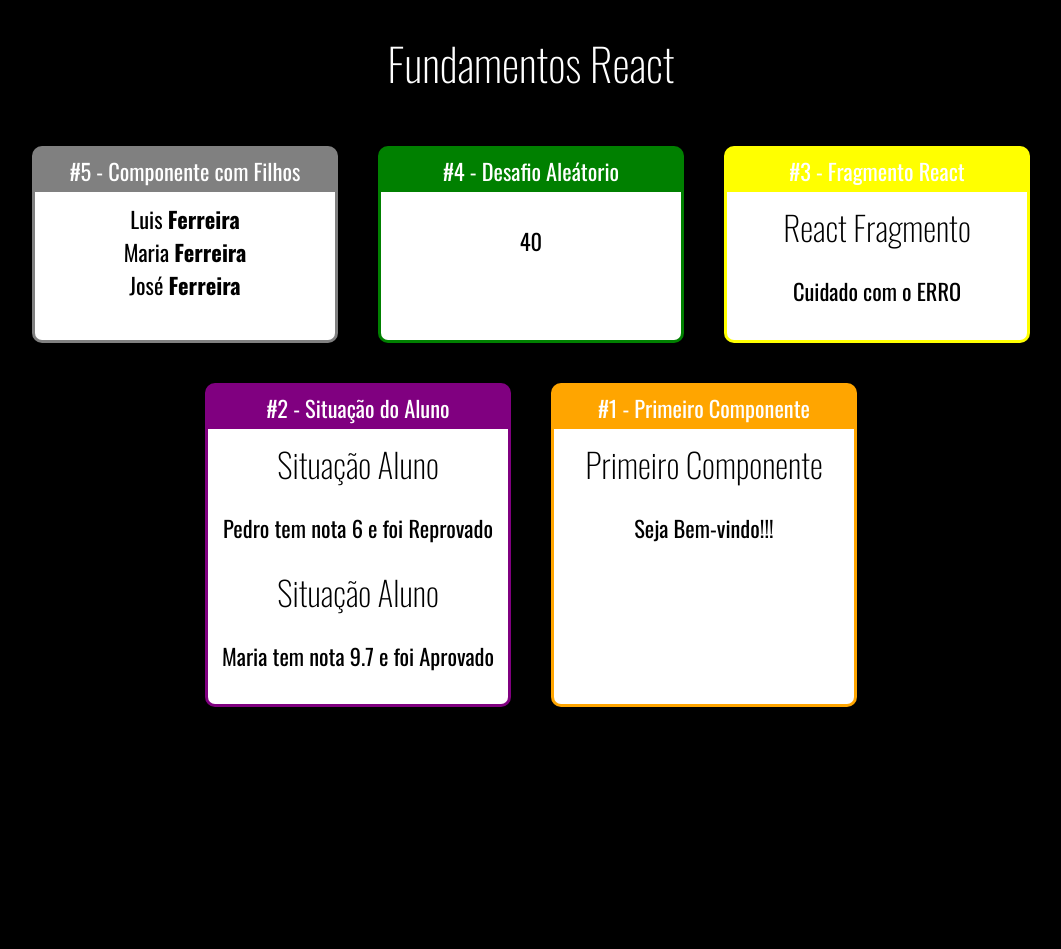
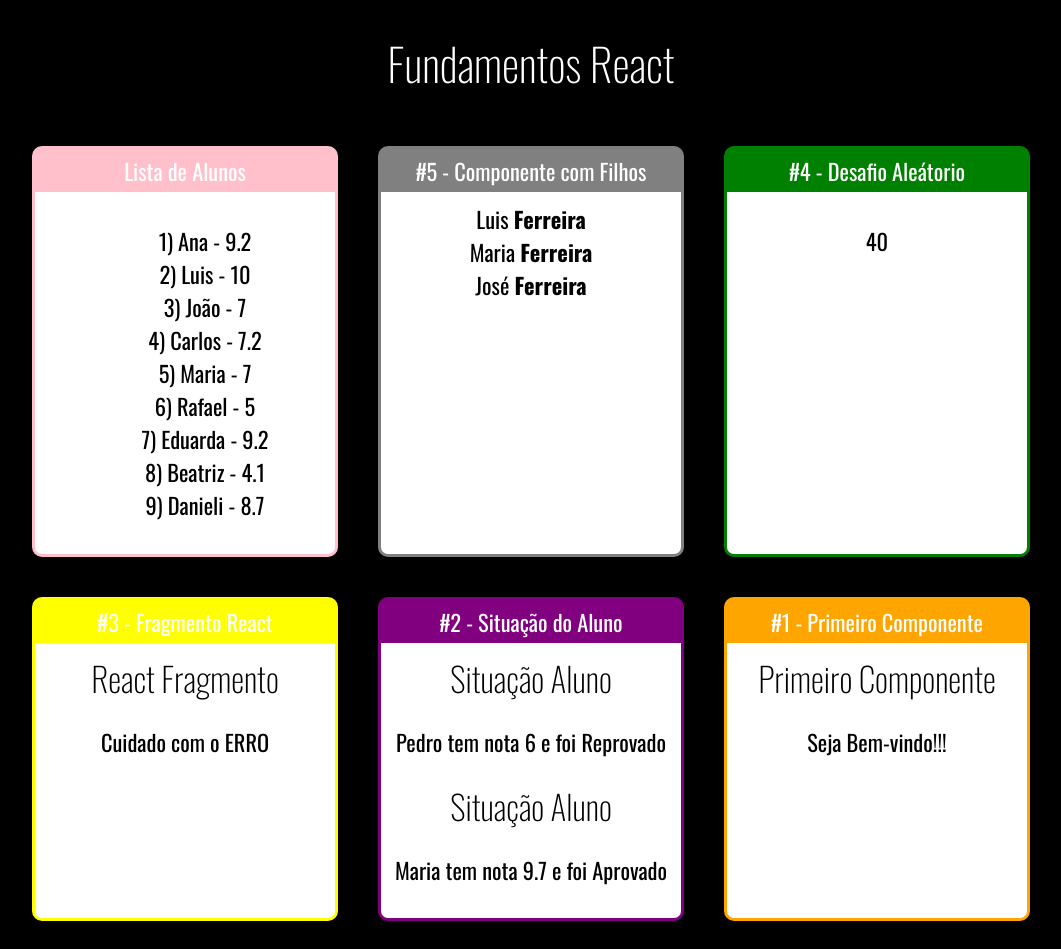
Before and after one commit to CoderEduardo/React, a React (Create React App) app in the folder fundamentos-react/: page / in a window 1280 px wide. Shown: the whole page, without its empty margins (109-1170 px from the left). Before the commit the page ends 800 px from the top, so only its background shows below. Built offline with nearby package versions, Linux system fonts and the light colour scheme.

Commit message:
Listando pessoas em uma <li> com .map

```diff
--- a/fundamentos-react/src/App.jsx
+++ b/fundamentos-react/src/App.jsx
@@ -8,12 +8,17 @@
 import Card from "./components/layout/Card";
 import Familia from "./components/basicos/Familia";
 import FamiliaMembro from "./components/basicos/FamiliaMembro";
+import ListaAlunos from "./components/repeticao/ListaAlunos";
 
 export default _ =>
     <div className="App">
         <h1>Fundamentos React</h1>
 
         <div className="Cards">
+
+            <Card titulo="Lista de Alunos" color="pink">
+                <ListaAlunos></ListaAlunos>
+            </Card>
 
             <Card titulo="#5 - Componente com Filhos" color="gray">
                 <Familia sobrenome="Ferreira">
--- /dev/null
+++ b/fundamentos-react/src/components/data/alunos.js
@@ -0,0 +1,11 @@
+export default [
+    { id: 1, nome: "Ana", nota: 9.2 },
+    { id: 2, nome: "Luis", nota: 10.0 },
+    { id: 3, nome: "João", nota: 7.0 },
+    { id: 4, nome: "Carlos", nota: 7.2 },
+    { id: 5, nome: "Maria", nota: 7.0 },
+    { id: 6, nome: "Rafael", nota: 5.0 },
+    { id: 7, nome: "Eduarda", nota: 9.2 },
+    { id: 8, nome: "Beatriz", nota: 4.1 },
+    { id: 9, nome: "Danieli", nota: 8.7 },
+]
--- /dev/null
+++ b/fundamentos-react/src/components/repeticao/ListaAlunos.jsx
@@ -0,0 +1,21 @@
+import React from "react";
+import alunos from "../data/alunos";
+
+export default props => {
+
+    const lis = alunos.map((aluno) => {
+        return (
+            <li key={aluno.id}>
+                {aluno.id}) {aluno.nome} - {aluno.nota}
+            </li>
+        )
+    })
+
+    return(
+        <div>
+            <ul style={{listStyle:'none'}}>
+                {lis}
+            </ul>
+        </div>
+    )
+}
```
